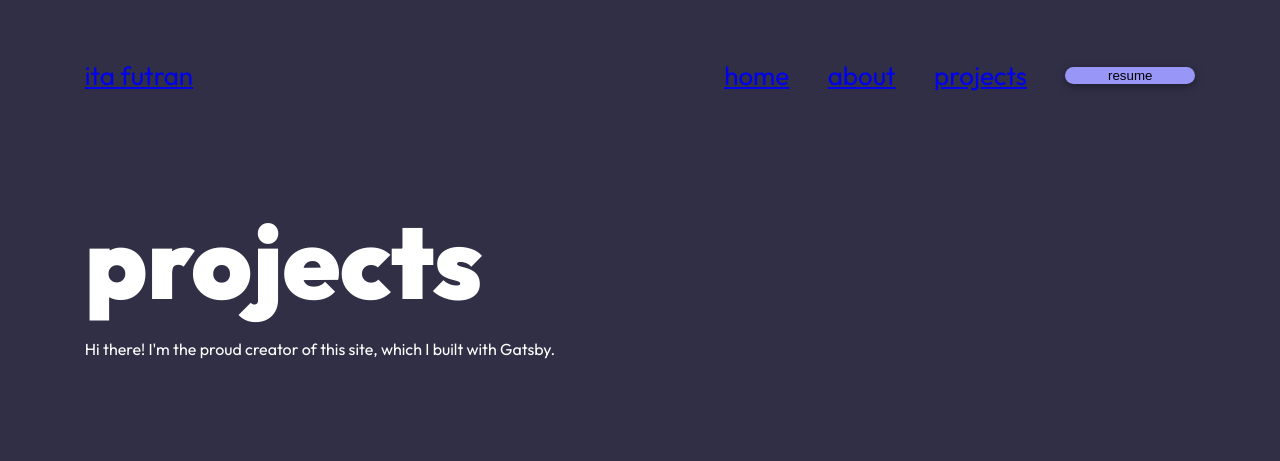
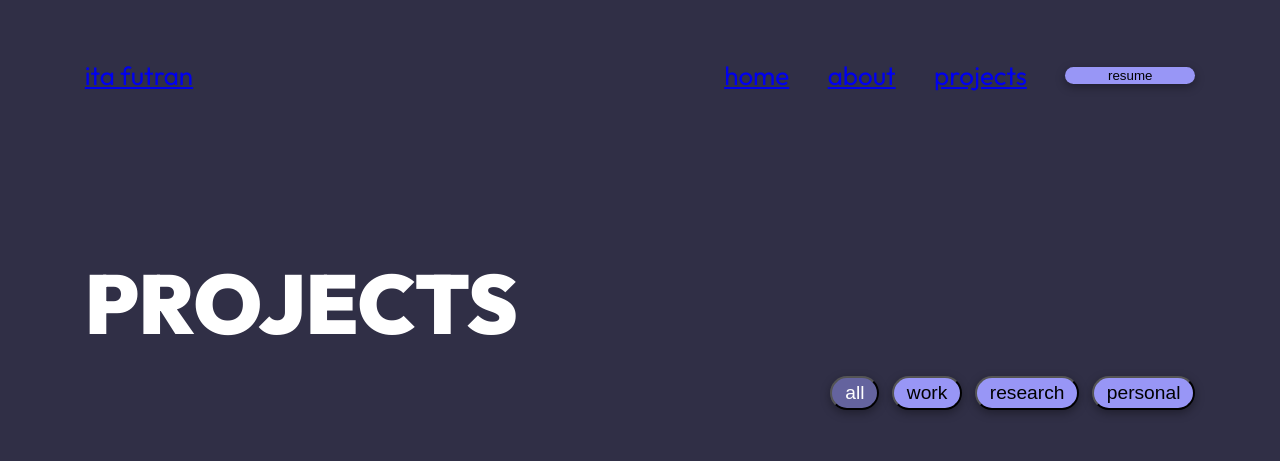
Before and after one commit to icfutran/personal_website, a Gatsby site: page /projects in a window 1280 px wide. Built offline with nearby package versions, Linux system fonts and the light colour scheme; Gatsby itself is replaced by a stand-in of ours.

Commit message:
Add project filters

```diff
--- a/src/components/navbar.css
+++ b/src/components/navbar.css
@@ -28,7 +28,7 @@
 
 .resume-button {
   width: 130px;
-  border-radius: 45px;
+  border-radius: 2vw;
   background-color: #9896f6 !important;
   color: black;
   box-shadow: rgba(0, 0, 0, 0.35) 0px 3px 10px;
--- a/src/components/timeline.css
+++ b/src/components/timeline.css
@@ -91,4 +91,6 @@
 
 .organization:hover {
   cursor: pointer;
+  background-color: #9896f67f;
+  border-radius: 5%;
 }
--- a/src/components/timeline.js
+++ b/src/components/timeline.js
@@ -20,14 +20,13 @@ const TimelineItem = ({ props }) => {
         <div class="title">{props.project}</div>
       ) : (
         <div class="title">
-          {props.role}
+          {props.role}{" "}
           <span
             class="organization"
             onClick={() => {
               window.open(props.link);
             }}
           >
-            {" "}
             @{props.organization}
           </span>
         </div>
--- a/src/pages/index.js
+++ b/src/pages/index.js
@@ -42,7 +42,7 @@ const IndexPage = () => {
             ) : (
               <>
                 <HiMail class="contact-icon" />
-                <div class="notification">Copied!</div>
+                <div class="notification">Copied</div>
               </>
             )}
           </div>
--- /dev/null
+++ b/src/pages/projects.css
@@ -0,0 +1,46 @@
+.projects-container {
+  display: block;
+  padding-top: 3vh;
+}
+
+.title-container {
+  display: flex;
+  justify-content: space-between;
+  position: relative;
+  padding-bottom: 5vh;
+}
+
+.title-left {
+  flex-basis: 50%;
+}
+
+.title-right {
+  display: flex;
+  gap: 1vw;
+  padding-bottom: 1vh;
+  align-items: flex-end;
+}
+
+.filter-option {
+  width: fit-content;
+  font-size: 1.5vw;
+  padding: 0.5vh 1vw;
+  border-radius: 2vw;
+  background-color: #9896f6;
+  color: black;
+  box-shadow: rgba(0, 0, 0, 0.35) 0px 3px 10px;
+}
+
+.filter-option:hover {
+  color: white;
+}
+
+.filter-item {
+  width: fit-content;
+  font-size: 1.5vw;
+  padding: 0.5vh 1vw;
+  border-radius: 2vw;
+  background-color: #9896f67f;
+  color: white;
+  box-shadow: rgba(0, 0, 0, 0.35) 0px 3px 10px;
+}
--- a/src/pages/projects.js
+++ b/src/pages/projects.js
@@ -1,13 +1,33 @@
 import * as React from "react";
 import Layout from "../components/layout.js";
+import "./projects.css";
+
+const FILTERS = ["all", "work", "research", "personal"];
 
 const ProjectsPage = () => {
+  const [filter, setFilter] = React.useState("all");
+
   return (
     <Layout>
-      <h1>projects</h1>
-      <p>
-        Hi there! I'm the proud creator of this site, which I built with Gatsby.
-      </p>
+      <div class="projects-container">
+        <div class="title-container">
+          <h2 class="title-left">PROJECTS</h2>
+          <div class="title-right">
+            {FILTERS.map((f, index) => {
+              return (
+                <button
+                  class={filter === f ? "filter-item" : "filter-option"}
+                  onClick={() => {
+                    setFilter(f);
+                  }}
+                >
+                  {f}
+                </button>
+              );
+            })}
+          </div>
+        </div>
+      </div>
     </Layout>
   );
 };
```
